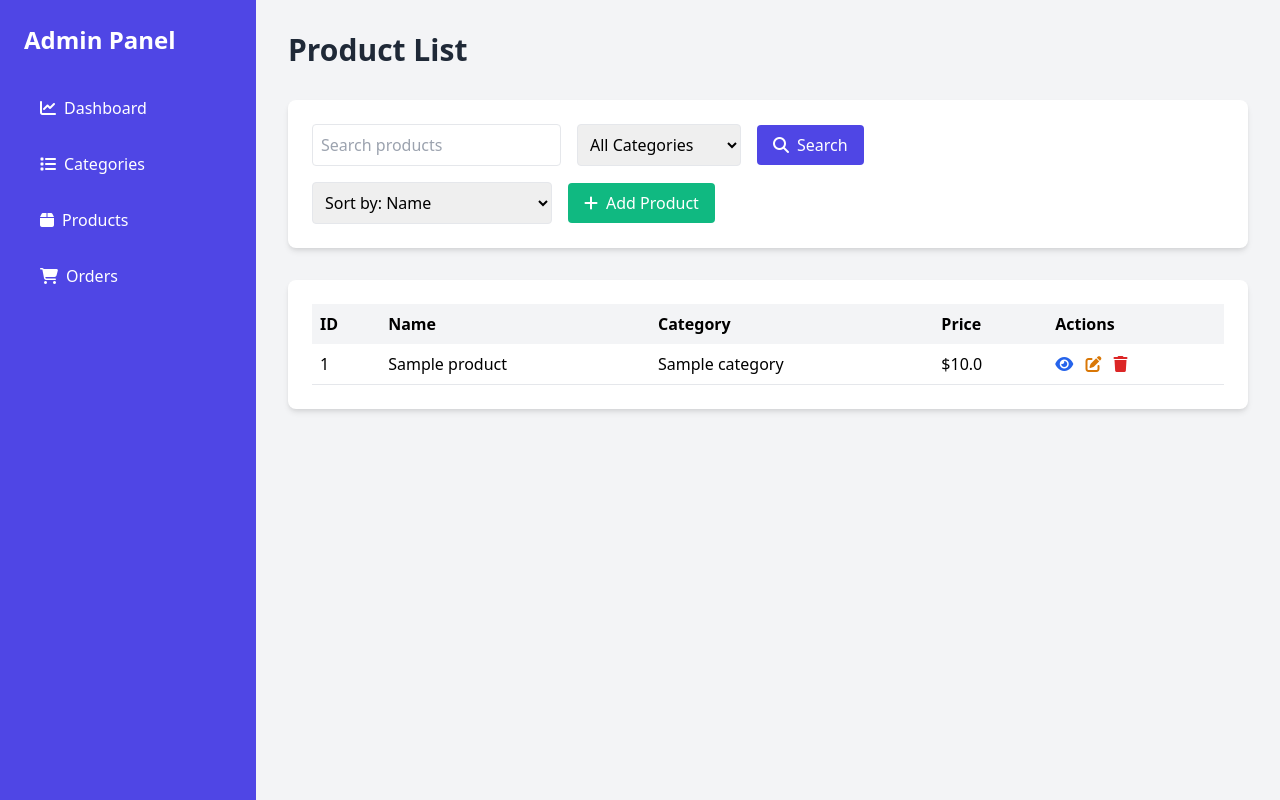
After one commit to humo781/18-darsAdminPanel, a Django app: template templates/products/list.html in a window 1280 px wide. The commit adds this page. Run offline with Django 5.2, Linux system fonts and the light colour scheme; the template is opened without the code that fills it: values that come from a table or form of the project are taken from there, others are empty; tables that the repository leaves empty hold one stand-in row (values such as "Sample post"); parts of the project's set-up code (start-up, migrations or seed data) failed here and were passed over.

Commit message:
product search and filter form div popped to product_search_sort_bar.html which is located in includes/

```diff
--- /dev/null
+++ b/templates/includes/product_search_sort_bar.html
@@ -0,0 +1,29 @@
+<!-- Product List Controls -->
+<div class="bg-white p-6 rounded-lg shadow-md mb-8 animate-fadeIn">
+    <div class="flex flex-wrap gap-4 items-center justify-between">
+        <form method="get">
+            <div class="flex flex-wrap gap-4 items-center">
+                <input type="text" placeholder="Search products" name="search" class="border p-2 rounded">
+                <select class="border p-2 rounded" name="category">
+                    <option value="">All Categories</option>
+                    {% for category in categories %}
+                        <option value="{{ category.id }}" {% if category.id|stringformat:"s" == request.GET.category %}selected{% endif %}>{{ category.name }}</option>
+                    {% endfor %}
+                </select>
+                <button type="submit" class="bg-indigo-600 text-white px-4 py-2 rounded hover:bg-indigo-700 transition-colors duration-200">
+                    <i class="fas fa-search mr-2"></i>Search
+                </button>
+            </div>
+        </form>
+        <div class="flex gap-4 items-center">
+            <select class="border p-2 rounded">
+                <option>Sort by: Name</option>
+                <option>Sort by: Price (Low to High)</option>
+                <option>Sort by: Price (High to Low)</option>
+            </select>
+            <a href="{% url 'products:create' %}" class="bg-green-500 text-white px-4 py-2 rounded hover:bg-green-600 transition-colors duration-200">
+                <i class="fas fa-plus mr-2"></i>Add Product
+            </a>
+        </div>
+    </div>
+</div>
--- a/templates/includes/sidebar.html
+++ b/templates/includes/sidebar.html
@@ -4,7 +4,7 @@
         <ul class="space-y-4">
             <li><a href="{% url 'home' %}" class="block py-2 px-4 rounded hover:bg-indigo-700 transition-colors duration-200 {% if request.path == '/' %} bg-indigo-700 transition-colors duration-200 {% endif %}"><i class="fas fa-chart-line mr-2"></i>Dashboard</a></li>
             <li><a href="{% url 'categories:list' %}" class="block py-2 px-4 rounded hover:bg-indigo-700 transition-colors duration-200 {% if request.path == '/category/list/' %} bg-indigo-700 transition-colors duration-200 {% endif %}"><i class="fas fa-list mr-2"></i>Categories</a></li>
-            <li><a href="products/list.html" class="block py-2 px-4 rounded hover:bg-indigo-700 transition-colors duration-200"><i class="fas fa-box mr-2"></i>Products</a></li>
+            <li><a href="{% url 'products:list' %}" class="block py-2 px-4 rounded hover:bg-indigo-700 transition-colors duration-200 {% if request.path == '/product/list/' %} bg-indigo-700 transition-colors duration-200 {% endif %}"><i class="fas fa-box mr-2"></i>Products</a></li>
             <li><a href="orders/list.html" class="block py-2 px-4 rounded hover:bg-indigo-700 transition-colors duration-200"><i class="fas fa-shopping-cart mr-2"></i>Orders</a></li>
         </ul>
     </nav>
```
